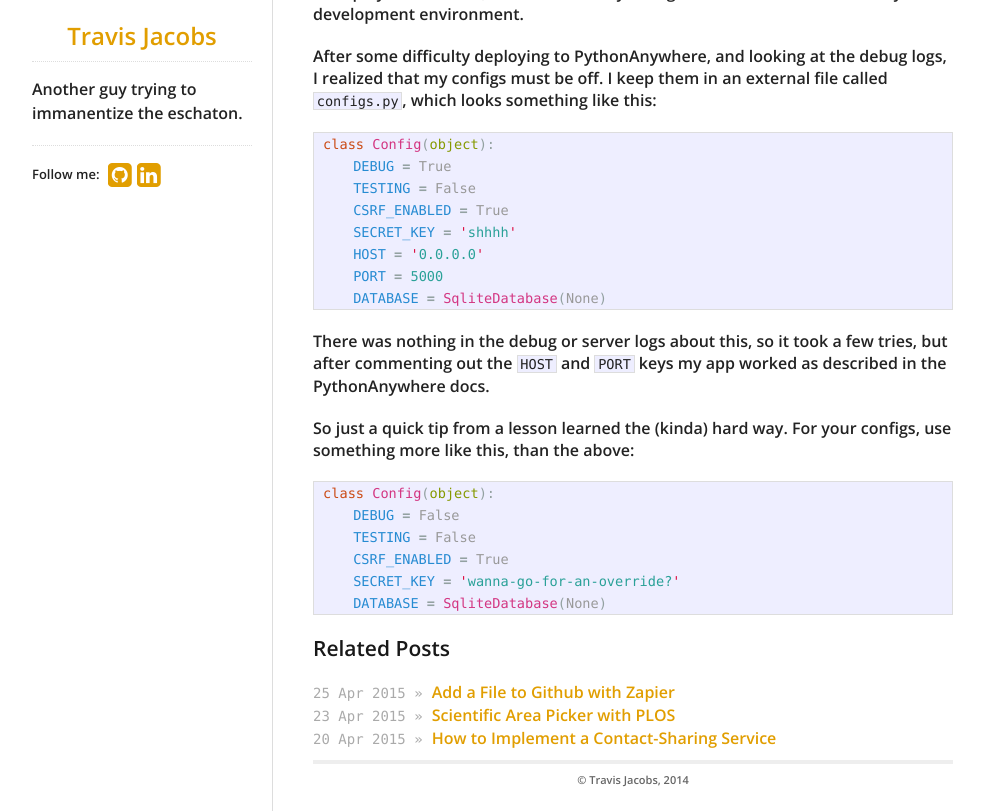
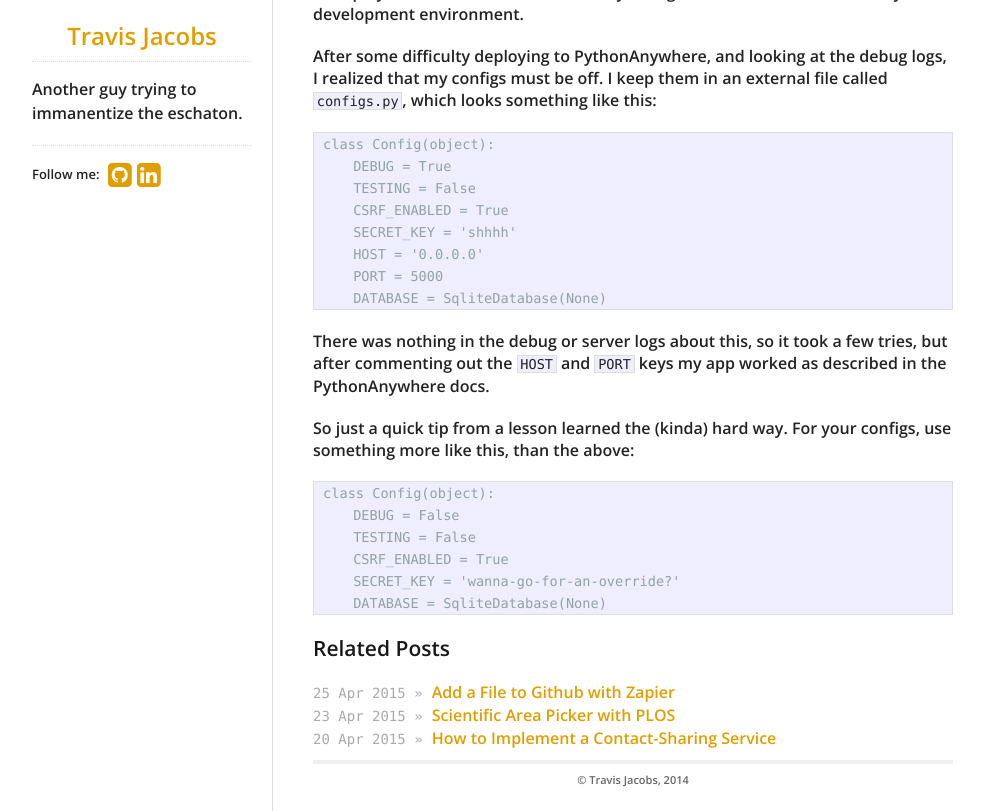
Before and after one commit to travs/travs.github.io, a Jekyll site: the page built from _posts/2015-07-21-hosting-flask-on-python-anywhere.md, in a window 1280 px wide, cut to the strip 230-1041 px from the top of the page. Shown: the whole strip, without its empty margins (138-1122 px from the left). Built offline with Jekyll 4.4.1, drawn with Linux system fonts in a browser that asks for light colours; nearby versions of some CDN libraries.

Commit message:
Update 2015-07-21-hosting-flask-on-python-anywhere.md

````diff
--- a/_posts/2015-07-21-hosting-flask-on-python-anywhere.md
+++ b/_posts/2015-07-21-hosting-flask-on-python-anywhere.md
@@ -11,7 +11,7 @@ It was time to deploy to the cloud, so I could test my changes somewhere other t
 After some difficulty deploying to PythonAnywhere, and looking at the debug logs, I realized that my configs must be off.
 I keep them in an external file called `configs.py`, which looks something like this:
 
-```py
+```
 class Config(object):
     DEBUG = True
     TESTING = False
@@ -26,7 +26,7 @@ There was nothing in the debug or server logs about this, so it took a few tries
 
 So just a quick tip from a lesson learned the (kinda) hard way. For your configs, use something more like this, than the above:
 
-```py
+```
 class Config(object):
     DEBUG = False
     TESTING = False
````
